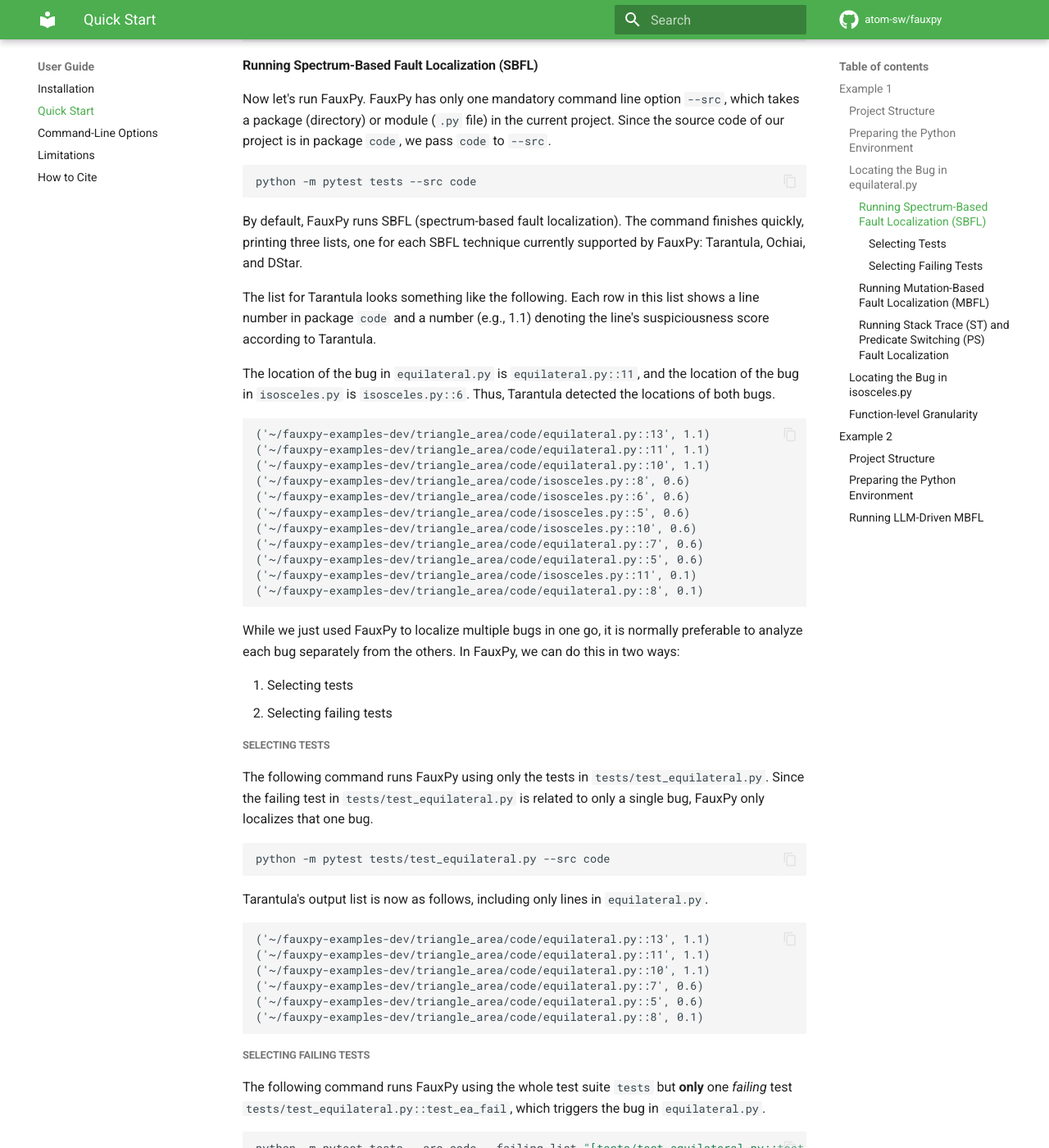
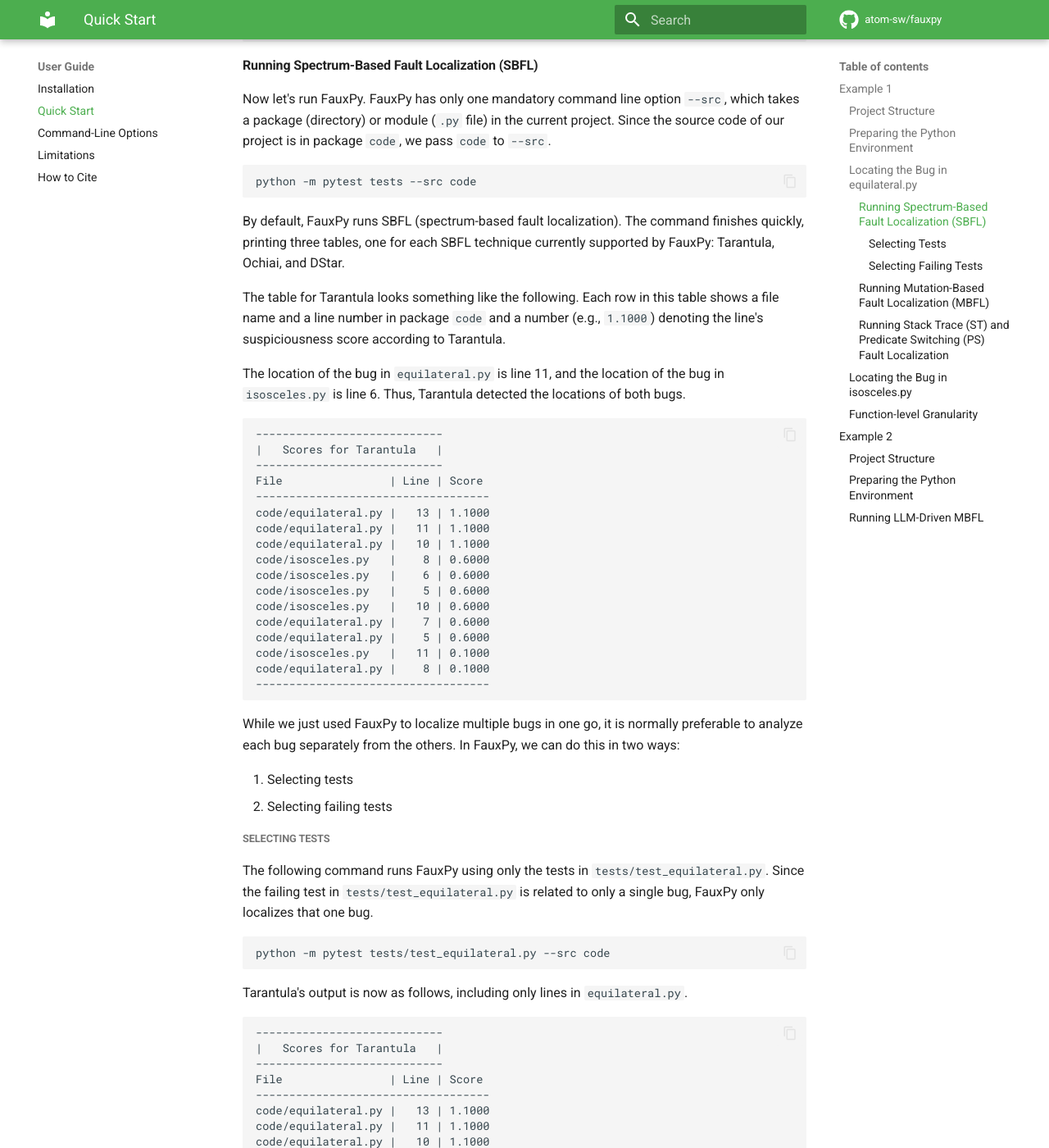
Before and after one commit to atom-sw/fauxpy, an MkDocs documentation site: the page built from docs/user/start.md, in a window 1280 px wide and 1400 px high, scrolled down 3967 px. Shown: the whole window at 82% size. Built offline with MkDocs 1.6.1 and Material for MkDocs 9.7.7, drawn with Linux system fonts in a browser that asks for light colours; comment, search, counter and statistics services are not loaded; some of the changed text lies outside the part shown.

Commit message:
Revise documentation

````diff
--- a/docs/requirements.txt
+++ b/docs/requirements.txt
@@ -3,4 +3,4 @@
 mkdocs-material  # The Material for MkDocs theme
 pymdown-extensions  # A collection of additional Markdown extensions (e.g., for syntax highlighting, inline code, etc.)
 Pygments  # Syntax highlighter used by pymdown-extensions for code block highlighting
-git+https://github.com/mohrez86/fauxpy
+fauxpy
--- a/docs/user/start.md
+++ b/docs/user/start.md
@@ -156,25 +156,25 @@
     location of your choice (e.g., your home directory):
 
     ``` bash
-    cp -r fauxpy/examples/example1 ~/example1
+    cp -r fauxpy/examples/example1 ~/fauxpy_example1
     ```
 
 3.  **Navigate to the Example Directory:**
 
-    Change your directory to the location where you copied the
-    `example1` example:
+    Change your directory to the location where you copied Example 1:
 
     ``` bash
-    cd ~/example1
+    cd ~/fauxpy_example1
     ```
 
 4.  **Set Up a Python Virtual Environment:**
 
-    Create a Python 3.8 virtual environment named `env`. Later Python
-    versions should also be compatible:
+    Create a Python virtual environment `env` using the following command.
+    On some machines (e.g., MacBooks), you may need to use `python3`
+    instead of `python`.
 
     ``` bash
-    python3.8 -m venv env
+    python -m venv env
     ```
 
 5.  **Activate the Virtual Environment:**
@@ -188,7 +188,7 @@
 
 6.  **Install FauxPy:**
 
-    With the virtual environment active, install FauxPy using pip:
+    With the virtual environment active, install FauxPy using `pip`:
 
     ``` bash
     pip install fauxpy
@@ -222,29 +222,37 @@
 ```
 
 By default, FauxPy runs SBFL (spectrum-based fault localization). The
-command finishes quickly, printing three lists, one for each SBFL
+command finishes quickly, printing three tables, one for each SBFL
 technique currently supported by FauxPy: Tarantula, Ochiai, and DStar.
 
-The list for Tarantula looks something like the following. Each row in
-this list shows a line number in package `code` and a number (e.g., 1.1)
+The table for Tarantula looks something like the following.
+Each row in
+this table shows a file name and a line number in package `code`
+and a number (e.g., `1.1000`)
 denoting the line's suspiciousness score according to Tarantula.
 
-The location of the bug in `equilateral.py` is `equilateral.py::11`, and
-the location of the bug in `isosceles.py` is `isosceles.py::6`. Thus,
+The location of the bug in `equilateral.py` is line 11, and
+the location of the bug in `isosceles.py` is line 6. Thus,
 Tarantula detected the locations of both bugs.
 
 ```
-('~/fauxpy-examples-dev/triangle_area/code/equilateral.py::13', 1.1)
-('~/fauxpy-examples-dev/triangle_area/code/equilateral.py::11', 1.1)
-('~/fauxpy-examples-dev/triangle_area/code/equilateral.py::10', 1.1)
-('~/fauxpy-examples-dev/triangle_area/code/isosceles.py::8', 0.6)
-('~/fauxpy-examples-dev/triangle_area/code/isosceles.py::6', 0.6)
-('~/fauxpy-examples-dev/triangle_area/code/isosceles.py::5', 0.6)
-('~/fauxpy-examples-dev/triangle_area/code/isosceles.py::10', 0.6)
-('~/fauxpy-examples-dev/triangle_area/code/equilateral.py::7', 0.6)
-('~/fauxpy-examples-dev/triangle_area/code/equilateral.py::5', 0.6)
-('~/fauxpy-examples-dev/triangle_area/code/isosceles.py::11', 0.1)
-('~/fauxpy-examples-dev/triangle_area/code/equilateral.py::8', 0.1)
+----------------------------
+|   Scores for Tarantula   |
+----------------------------
+File                | Line | Score
+-----------------------------------
+code/equilateral.py |   13 | 1.1000
+code/equilateral.py |   11 | 1.1000
+code/equilateral.py |   10 | 1.1000
+code/isosceles.py   |    8 | 0.6000
+code/isosceles.py   |    6 | 0.6000
+code/isosceles.py   |    5 | 0.6000
+code/isosceles.py   |   10 | 0.6000
+code/equilateral.py |    7 | 0.6000
+code/equilateral.py |    5 | 0.6000
+code/isosceles.py   |   11 | 0.1000
+code/equilateral.py |    8 | 0.1000
+-----------------------------------
 ```
 
 While we just used FauxPy to localize multiple bugs in one go, it is
@@ -265,16 +273,22 @@
 python -m pytest tests/test_equilateral.py --src code
 ```
 
-Tarantula's output list is now as follows, including only lines in
+Tarantula's output is now as follows, including only lines in
 `equilateral.py`.
 
 ```
-('~/fauxpy-examples-dev/triangle_area/code/equilateral.py::13', 1.1)
-('~/fauxpy-examples-dev/triangle_area/code/equilateral.py::11', 1.1)
-('~/fauxpy-examples-dev/triangle_area/code/equilateral.py::10', 1.1)
-('~/fauxpy-examples-dev/triangle_area/code/equilateral.py::7', 0.6)
-('~/fauxpy-examples-dev/triangle_area/code/equilateral.py::5', 0.6)
-('~/fauxpy-examples-dev/triangle_area/code/equilateral.py::8', 0.1)
+----------------------------
+|   Scores for Tarantula   |
+----------------------------
+File                | Line | Score
+-----------------------------------
+code/equilateral.py |   13 | 1.1000
+code/equilateral.py |   11 | 1.1000
+code/equilateral.py |   10 | 1.1000
+code/equilateral.py |    7 | 0.6000
+code/equilateral.py |    5 | 0.6000
+code/equilateral.py |    8 | 0.1000
+-----------------------------------
 ```
 
 ##### Selecting Failing Tests
@@ -287,22 +301,28 @@
 python -m pytest tests --src code --failing-list "[tests/test_equilateral.py::test_ea_fail]"
 ```
 
-Tarantula's output list is now as follows, including lines from any
-files but correctly ranking line `equilateral.py::11` in the top
+Tarantula's output is now as follows, including lines from any
+files but correctly ranking `equilateral.py`'s line 11 in the top
 suspiciousness position.
 
 ```
-('~/fauxpy-examples-dev/triangle_area/code/equilateral.py::13', 1.1)
-('~/fauxpy-examples-dev/triangle_area/code/equilateral.py::11', 1.1)
-('~/fauxpy-examples-dev/triangle_area/code/equilateral.py::10', 1.1)
-('~/fauxpy-examples-dev/triangle_area/code/equilateral.py::7', 0.75625)
-('~/fauxpy-examples-dev/triangle_area/code/equilateral.py::5', 0.75625)
-('~/fauxpy-examples-dev/triangle_area/code/isosceles.py::8', 0.1)
-('~/fauxpy-examples-dev/triangle_area/code/isosceles.py::6', 0.1)
-('~/fauxpy-examples-dev/triangle_area/code/isosceles.py::5', 0.1)
-('~/fauxpy-examples-dev/triangle_area/code/isosceles.py::11', 0.1)
-('~/fauxpy-examples-dev/triangle_area/code/isosceles.py::10', 0.1)
-('~/fauxpy-examples-dev/triangle_area/code/equilateral.py::8', 0.1)
+----------------------------
+|   Scores for Tarantula   |
+----------------------------
+File                | Line | Score
+-----------------------------------
+code/equilateral.py |   13 | 1.1000
+code/equilateral.py |   11 | 1.1000
+code/equilateral.py |   10 | 1.1000
+code/equilateral.py |    7 | 0.7562
+code/equilateral.py |    5 | 0.7562
+code/isosceles.py   |    8 | 0.1000
+code/isosceles.py   |    6 | 0.1000
+code/isosceles.py   |    5 | 0.1000
+code/isosceles.py   |   11 | 0.1000
+code/isosceles.py   |   10 | 0.1000
+code/equilateral.py |    8 | 0.1000
+-----------------------------------
 ```
 
 As you can see, both approaches report the bug line in `equilateral.py`
@@ -319,19 +339,25 @@
 python -m pytest tests --src code --family mbfl --failing-list "[tests/test_equilateral.py::test_ea_fail]"
 ```
 
-The command prints two lists, one for each MBFL technique currently
+The command prints two tables, one for each MBFL technique currently
 supported by FauxPy: Metallaxis and Muse.
 
-The list for Muse looks something like the following.
+The table for Muse looks something like the following.
 
 ```
-('~/fauxpy-examples-dev/triangle_area/code/equilateral.py::11', 0.09090909090909091)
-('~/fauxpy-examples-dev/triangle_area/code/equilateral.py::10', 0.0)
-('~/fauxpy-examples-dev/triangle_area/code/equilateral.py::7', -0.039660506068057426)
-('~/fauxpy-examples-dev/triangle_area/code/equilateral.py::5', -0.055524708495280385)
+-----------------------
+|   Scores for Muse   |
+-----------------------
+File                | Line | Score
+------------------------------------
+code/equilateral.py |   11 | +0.0909
+code/equilateral.py |   10 | +0.0000
+code/equilateral.py |    7 | -0.0397
+code/equilateral.py |    5 | -0.0555
+------------------------------------
 ```
 
-Remember that `equilateral.py::11` is the actual bug location in
+Remember that line 11 is the actual bug location in
 `equilateral.py`. This line is ranked top, and all other lines have a
 strictly lower suspiciousness score. Thus, Muse localizes this bug
 perfectly.
@@ -353,7 +379,7 @@
 python -m pytest tests --src code --family ps --failing-list "[tests/test_equilateral.py::test_ea_fail]"
 ```
 
-Both techniques return an empty output list, which means that they
+Both techniques return an empty output table, which means that they
 failed to localize the bug in `equilateral.py`.
 
 ### Locating the Bug in `isosceles.py`
@@ -367,17 +393,23 @@
 python -m pytest tests --src code --family sbfl --failing-list "[tests/test_isosceles.py::test_ia_crash]"
 ```
 
-Tarantula's output list is as follows:
+Tarantula's output is as follows:
 
 ```
-('~/fauxpy-examples-dev/triangle_area/code/isosceles.py::8', 0.75625)
-('~/fauxpy-examples-dev/triangle_area/code/isosceles.py::6', 0.75625)
-('~/fauxpy-examples-dev/triangle_area/code/isosceles.py::5', 0.75625)
-('~/fauxpy-examples-dev/triangle_area/code/isosceles.py::10', 0.75625)
-('~/fauxpy-examples-dev/triangle_area/code/isosceles.py::11', 0.1)
-('~/fauxpy-examples-dev/triangle_area/code/equilateral.py::8', 0.1)
-('~/fauxpy-examples-dev/triangle_area/code/equilateral.py::7', 0.1)
-('~/fauxpy-examples-dev/triangle_area/code/equilateral.py::5', 0.1)
+----------------------------
+|   Scores for Tarantula   |
+----------------------------
+File                | Line | Score
+-----------------------------------
+code/isosceles.py   |    8 | 0.7562
+code/isosceles.py   |    6 | 0.7562
+code/isosceles.py   |    5 | 0.7562
+code/isosceles.py   |   10 | 0.7562
+code/isosceles.py   |   11 | 0.1000
+code/equilateral.py |    8 | 0.1000
+code/equilateral.py |    7 | 0.1000
+code/equilateral.py |    5 | 0.1000
+-----------------------------------
 ```
 
 Now we run MBFL:
@@ -386,12 +418,18 @@
 python -m pytest tests --src code --family mbfl --failing-list "[tests/test_isosceles.py::test_ia_crash]"
 ```
 
-Metallaxis's output list is as follows:
+Metallaxis's output is as follows:
 
 ```
-('~/fauxpy-examples-dev/triangle_area/code/isosceles.py::10', 0.5)
-('~/fauxpy-examples-dev/triangle_area/code/isosceles.py::6', 0.5)
-('~/fauxpy-examples-dev/triangle_area/code/isosceles.py::8', 0.5)
+-----------------------------
+|   Scores for Metallaxis   |
+-----------------------------
+File              | Line | Score
+---------------------------------
+code/isosceles.py |   10 | 0.5000
+code/isosceles.py |    6 | 0.5000
+code/isosceles.py |    8 | 0.5000
+---------------------------------
 ```
 
 We could also run ST and PS by simply replacing `mbfl` with `st` or `ps`
@@ -412,13 +450,20 @@
 ST's output is as follows.
 
 ```
-('~/fauxpy-examples-dev/triangle_area/code/isosceles.py::height::5::8', 1.0)
-('~/fauxpy-examples-dev/triangle_area/code/isosceles.py::isosceles_area::4::11', 0.5)
+---------------------
+|   Scores for ST   |
+---------------------
+File              | Function       | Lines | Score
+---------------------------------------------------
+code/isosceles.py | height         |  5-8  | 1.0000
+code/isosceles.py | isosceles_area |  4-11 | 0.5000
+---------------------------------------------------
 ```
 
-Each entry specifies a *range* of lines (such as from line `5` to line
+Each row specifies a function name and a range of lines (such as from line `5` to line
 `8` in the top position). This is because ST cannot distinguish between
-statements within the same function, and hence it will always cluster
+statements within the same function (i.e., it only works at the function-level granularity),
+and hence it will always cluster
 function bodies together.
 
 Similarly, we run PS with only the failing test as follows:
@@ -427,7 +472,7 @@
 python -m pytest tests/test_isosceles.py::test_ia_crash --src code --family ps
 ```
 
-PS returns an empty list of lines on this example as well. PS can only
+PS returns an empty table of lines on this example as well. PS can only
 localize bugs that originate in branching predicates (such as
 conditionals and loop exit conditions), and hence it is a poor match for
 these examples.
@@ -451,12 +496,18 @@
 python -m pytest tests --src code --family sbfl --granularity function --failing-list "[tests/test_isosceles.py::test_ia_crash]"
 ```
 
-Tarantula's output list is as follows:
+Tarantula's output is as follows:
 
 ```
-('~/fauxpy-examples-dev/triangle_area/code/isosceles.py::isosceles_area::4::11', 0.75625)
-('~/fauxpy-examples-dev/triangle_area/code/isosceles.py::height::5::8', 0.75625)
-('~/fauxpy-examples-dev/triangle_area/code/equilateral.py::equilateral_area::4::13', 0.1)
+----------------------------
+|   Scores for Tarantula   |
+----------------------------
+File                | Function         | Lines | Score
+-------------------------------------------------------
+code/isosceles.py   | isosceles_area   |  4-11 | 0.7562
+code/isosceles.py   | height           |  5-8  | 0.7562
+code/equilateral.py | equilateral_area |  4-13 | 0.1000
+-------------------------------------------------------
 ```
 
 ## Example 2
@@ -629,22 +680,34 @@
 because there is only a single failing test in the
 test suite (Figure 8).
 
-Muse's output list is as follows:
+Muse's output is as follows:
 
 ```
-('~/fauxpy_example2/code/isosceles.py::12', 0.0)
-('~/fauxpy_example2/code/isosceles.py::6', 0.0)
-('~/fauxpy_example2/code/isosceles.py::7', 0.0)
-('~/fauxpy_example2/code/isosceles.py::9', 0.0)
+-----------------------
+|   Scores for Muse   |
+-----------------------
+File              | Line | Score
+---------------------------------
+code/isosceles.py |   12 | 0.0000
+code/isosceles.py |    6 | 0.0000
+code/isosceles.py |    7 | 0.0000
+code/isosceles.py |    9 | 0.0000
+---------------------------------
 ```
 
-Metallaxis's output list is as follows:
+Metallaxis's output is as follows:
 
 ```
-('~/fauxpy_example2/code/isosceles.py::12', 1.0)
-('~/fauxpy_example2/code/isosceles.py::6', 1.0)
-('~/fauxpy_example2/code/isosceles.py::7', 1.0)
-('~/fauxpy_example2/code/isosceles.py::9', 1.0)
+-----------------------------
+|   Scores for Metallaxis   |
+-----------------------------
+File              | Line | Score
+---------------------------------
+code/isosceles.py |   12 | 1.0000
+code/isosceles.py |    6 | 1.0000
+code/isosceles.py |    7 | 1.0000
+code/isosceles.py |    9 | 1.0000
+---------------------------------
 ```
 
 As you can see, line 13 is not even listed by either of the two
@@ -662,19 +725,25 @@
 python -m pytest tests --src code --family mbfl --mutation tgpt4oapi
 ```
 
-Muse's output list is as follows, correctly ranking line
-`isosceles.py::13` in the top suspiciousness position.
+Muse's output is as follows, correctly ranking line
+13 in the top suspiciousness position.
 All other lines have a strictly
 lower suspiciousness score, so
 Muse localizes this bug perfectly, thanks to
 mutants generated by the LLM.
 
 ```
-('~/fauxpy_example2/code/isosceles.py::13', 0.14285714285714285)
-('~/fauxpy_example2/code/isosceles.py::12', 0.0)
-('~/fauxpy_example2/code/isosceles.py::6', 0.0)
-('~/fauxpy_example2/code/isosceles.py::7', 0.0)
-('~/fauxpy_example2/code/isosceles.py::9', 0.0)
+-----------------------
+|   Scores for Muse   |
+-----------------------
+File              | Line | Score
+---------------------------------
+code/isosceles.py |   13 | 0.1429
+code/isosceles.py |   12 | 0.0000
+code/isosceles.py |    6 | 0.0000
+code/isosceles.py |    7 | 0.0000
+code/isosceles.py |    9 | 0.0000
+---------------------------------
 ```
 
 !!! note
@@ -695,13 +764,19 @@
 python -m pytest tests --src code --family mbfl --mutation gpt4oapi
 ```
 
-Muse's output list is as follows, again correctly ranking line
-`isosceles.py::13` in the top suspiciousness position.
+Muse's output is as follows, again correctly ranking line
+13 in the top suspiciousness position.
 
 ```
-('~/fauxpy_example2/code/isosceles.py::13', 0.14285714285714285)
-('~/fauxpy_example2/code/isosceles.py::12', 0.0)
-('~/fauxpy_example2/code/isosceles.py::6', 0.0)
-('~/fauxpy_example2/code/isosceles.py::7', 0.0)
-('~/fauxpy_example2/code/isosceles.py::9', 0.0)
+-----------------------
+|   Scores for Muse   |
+-----------------------
+File              | Line | Score
+---------------------------------
+code/isosceles.py |   13 | 0.1429
+code/isosceles.py |   12 | 0.0000
+code/isosceles.py |    6 | 0.0000
+code/isosceles.py |    7 | 0.0000
+code/isosceles.py |    9 | 0.0000
+---------------------------------
 ```
````
Also changed, not shown: docs/index.md (+3 -0 lines), docs/user/install.md (+2 -5 lines).
